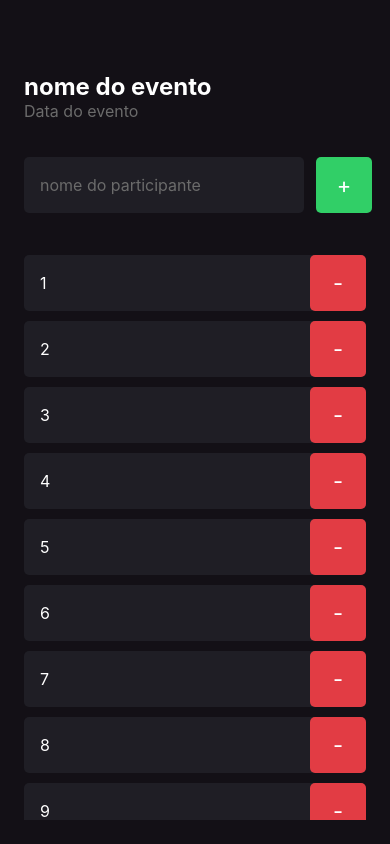
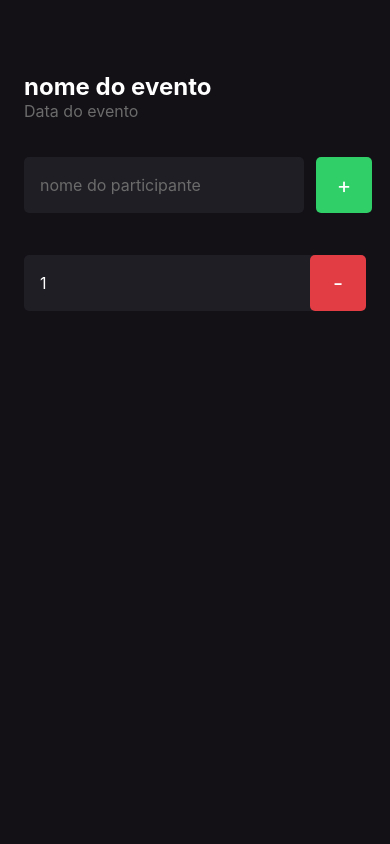
Before and after one commit to matmagamb/reactNativeM_1, a React Native app: screen / in a window 390 px wide. Built offline with nearby package versions, Linux system fonts and the light colour scheme.

Commit message:
adicionando participants

```diff
--- a/src/screens/Home/index.tsx
+++ b/src/screens/Home/index.tsx
@@ -1,23 +1,29 @@
+import { useState } from "react";
 import {
   View,
   Text,
   TextInput,
   TouchableOpacity,
-  ScrollView,
   FlatList,
   Alert,
 } from "react-native";
 import { Participant } from "../../components/Participant";
 import { styles } from "./styles";
 
+export function Home() {
+  const [participants, setParticipants] = useState(["1"]);
+
   function HandleParicipantAdd() {
-  if (participants.includes("1")) {
+    console.log(participants);
+    if (participants.includes("10")) {
       return Alert.alert(
         "participante ja criado",
         "Ja existe um participante na lista com esse nome "
       );
     }
+    setParticipants((prevState) => [...prevState, "2"]);
   }
+
   function HandleParicipantRemove(name: string) {
     Alert.alert("Remover", `remover o participant ${name}?`, [
       {
@@ -31,24 +37,6 @@ function HandleParicipantRemove(name: string) {
     ]);
   }
 
-const participants = [
-  "1",
-  "2",
-  "3",
-  "4",
-  "5",
-  "6",
-  "7",
-  "8",
-  "9",
-  "10",
-  "11",
-  "12",
-  "13",
-  "14",
-];
-
-export function Home() {
   return (
     <View style={styles.container}>
       <Text style={styles.eventName}>nome do evento</Text>
```
Lines whose indentation alone changed are shown as unchanged.
